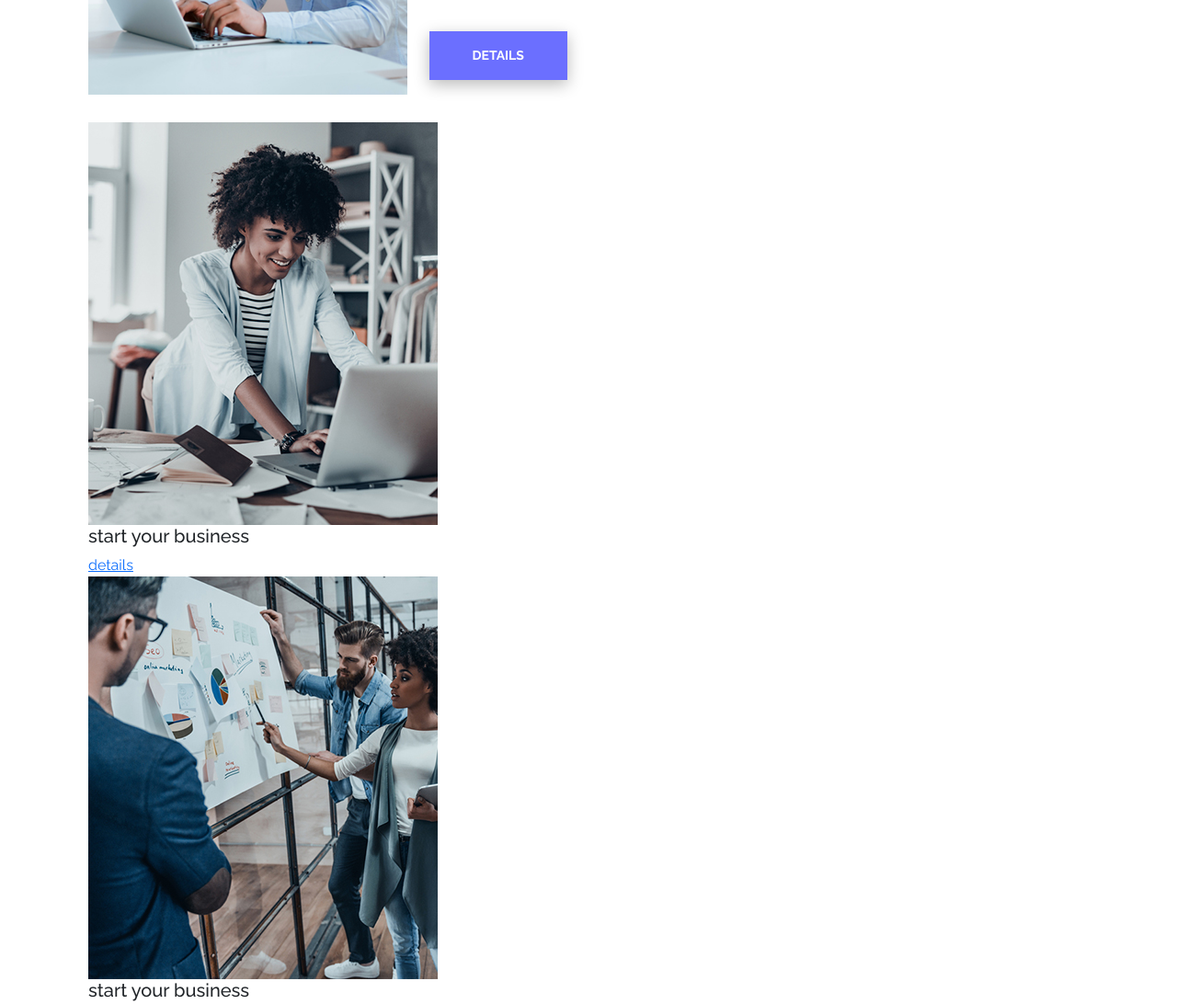
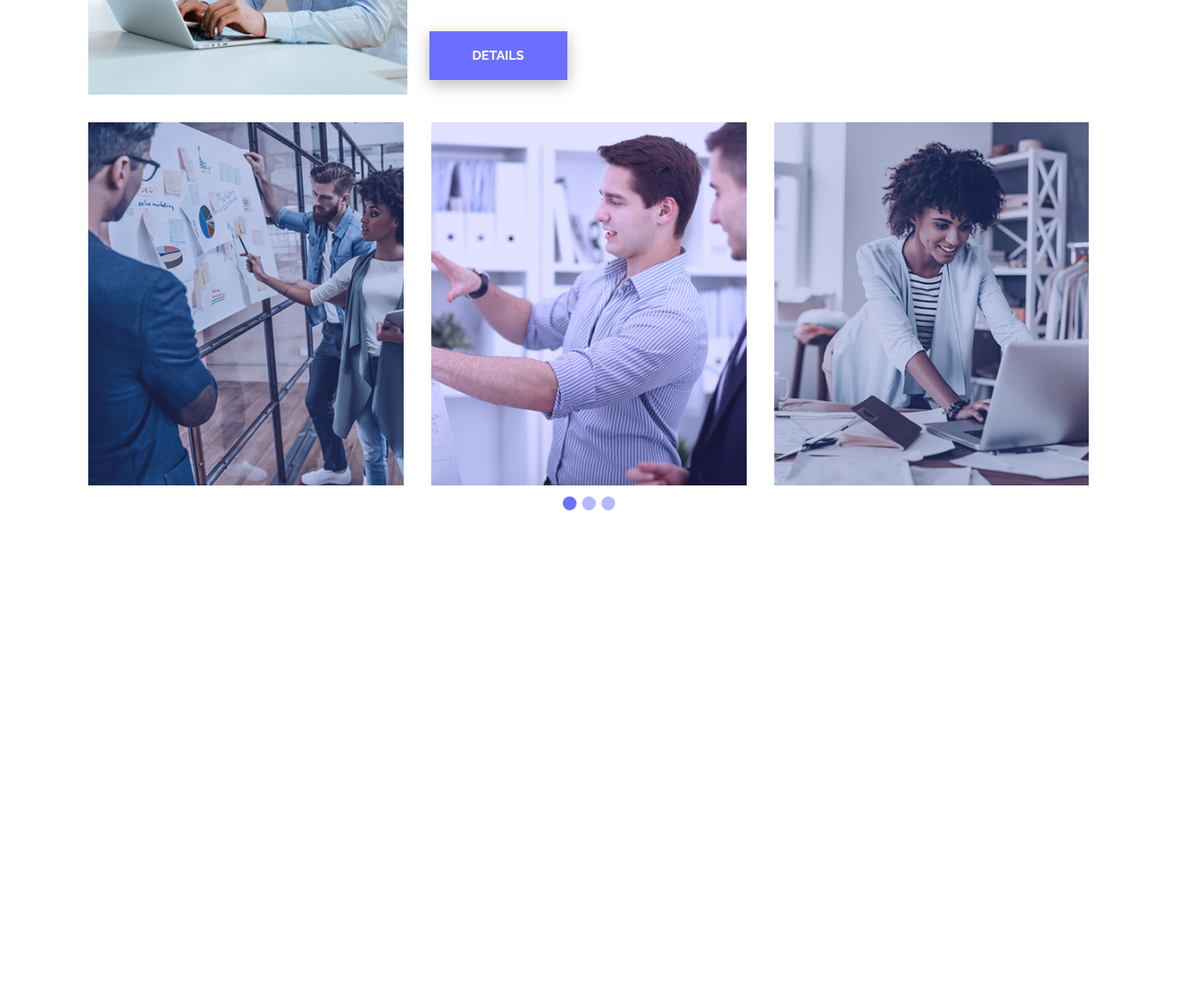
Before and after one commit to subarnasabirah/htmlproject, a plain HTML site: page index.html in a window 1280 px wide. Shown: the part 2620-3712 px from the top of the page at 92% size. After the commit the page ends 3272 px from the top, so only its background shows below. Drawn offline with Linux system fonts and the light colour scheme.

Commit message:
carousel completed

```diff
--- a/css/style.css
+++ b/css/style.css
@@ -354,12 +354,14 @@ p{
     transition: .5s;
     background-color: #fff;
 }
-.single-services:hover{
-    background:#EEEEFE;
-    transition: .5s;
-
+.single-services:hover {
+    background-color: #EEEEFE;
+    -webkit-transform: translateY(-10px);
+    -ms-transform: translateY(-10px);
+    transform: translateY(-10px);
+    -webkit-box-shadow: 0px 15px 15px 0px #edeaea;
+    box-shadow: 0px 15px 15px 0px #edeaea;
 }
-
 .single-services img {
     margin-bottom: 30px;
 }
@@ -419,3 +421,100 @@ p{
     padding-top: 40px;
     margin-bottom: 30px;
 }
+
+.single-project {
+    position: relative;
+    overflow: hidden;
+}
+
+.single-project img {
+    transition: 1s;
+    max-width: 100%;
+    height: auto;
+    vertical-align: middle;
+    border-style: none;
+}
+
+.single-project:hover img {
+    -webkit-transform: scale(1.1);
+    -ms-transform: scale(1.1);
+    transform: scale(1.1)
+}
+.portfolio-text {
+    position: absolute;
+    left: 0;
+    top: 0;
+    background-color: rgba(107, 111, 255, 0.2);
+    height: 100%;
+    width: 100%;
+    text-align: center;
+    padding-top: 44%;
+    -webkit-transition: .5s;
+    -o-transition: .5s;
+    transition: .5s;
+
+}
+
+.single-project:hover .portfolio-text {
+    background-color: rgba(107, 111, 255, 0.5);
+
+}
+
+.portfolio-text h5 {
+    color: #fff;
+    margin: 0;
+    font-size: 25px;
+    margin-left: -780px;
+    -webkit-transition: .7s;
+    -o-transition: .7s;
+    transition: .7s;
+    text-transform: capitalize;
+    font-weight: 700;
+}
+
+
+.portfolio-text a {
+    background-color: #fff;
+    text-decoration: none;
+    color: #6B6FFF;
+    text-transform: capitalize;
+    display: inline-block;
+    padding: 10px 30px;
+    -webkit-transition: .7s;
+    -o-transition: .7s;
+    transition: .7s;
+    font-size: 15px;
+    font-weight: 700;
+    text-align: center;
+    margin-top: 20px;
+    margin-left: -785px;
+}
+
+
+.portfolio-text a:hover {
+    background-color: #6B6FFF;
+    color: #fff;
+}
+
+.single-project:hover .portfolio-text a {
+    margin-left: 0
+}
+
+.single-project:hover .portfolio-text h5 {
+    margin-left: 0
+}
+.owl-theme .owl-dots .owl-dot span {
+    background-color: rgba(107, 111, 255,0.5)!important;
+    display: inline-block!important;
+    height: 15px!important;
+    margin: 0 3px!important;
+    width: 15px!important;
+    border-radius: 100%!important;
+}
+.owl-theme .owl-dot.active span {
+    background-color: #6B6FFF !important;
+    height: 15px;
+    width: 15px;
+    border-radius: 100%;
+
+}
--- a/index.html
+++ b/index.html
@@ -6,6 +6,9 @@
     <meta name="viewport" content="width=device-width, initial-scale=1.0">
     <!-- Bootstrap CSS -->
     <link rel="stylesheet" href="css/bootstrap.css">
+     <!-- Owl Carousel CSS -->
+    <link rel="stylesheet" href="css/owl.carousel.min.css">
+    <link rel="stylesheet" href="css/owl.theme.default.min.css">
     <!-- Style CSS -->
     <link rel="stylesheet" href="css/style.css">
     <!-- Responsive CSS -->
@@ -237,10 +240,10 @@
       </div>
       <!-- single-projects area carousel -->
       <div class="row">
-        <div class="dot-list owl-carousel">
+        <div class="dot-list owl-carousel owl-theme">
           <!-- single-projects -->
           <div class="col-xl-12 col-md-12 cik-sm-12 col-xs-12">
-            <div class="single-projects">
+            <div class="single-project">
               <img src="images/projects/1.jpg" alt="first image">
               <div class="portfolio-text">
                 <h5>start your business</h5>
@@ -250,7 +253,7 @@
           </div>
           <!-- single-projects -->
           <div class="col-xl-12 col-md-12 cik-sm-12 col-xs-12">
-            <div class="single-projects">
+            <div class="single-project">
               <img src="images/projects/2.jpg" alt="first image">
               <div class="portfolio-text">
                 <h5>start your business</h5>
@@ -260,7 +263,7 @@
           </div>
           <!-- single-projects -->
           <div class="col-xl-12 col-md-12 cik-sm-12 col-xs-12">
-            <div class="single-projects">
+            <div class="single-project">
               <img src="images/projects/3.jpg" alt="first image">
               <div class="portfolio-text">
                 <h5>start your business</h5>
@@ -270,7 +273,7 @@
           </div>
           <!-- single-projects -->
           <div class="col-xl-12 col-md-12 cik-sm-12 col-xs-12">
-            <div class="single-projects">
+            <div class="single-project">
               <img src="images/projects/1.jpg" alt="first image">
               <div class="portfolio-text">
                 <h5>start your business</h5>
@@ -280,7 +283,7 @@
           </div>
           <!-- single-projects -->
           <div class="col-xl-12 col-md-12 cik-sm-12 col-xs-12">
-            <div class="single-projects">
+            <div class="single-project">
               <img src="images/projects/2.jpg" alt="first image">
               <div class="portfolio-text">
                 <h5>start your business</h5>
@@ -290,7 +293,7 @@
           </div>
           <!-- single-projects -->
           <div class="col-xl-12 col-md-12 cik-sm-12 col-xs-12">
-            <div class="single-projects">
+            <div class="single-project">
               <img src="images/projects/3.jpg" alt="first image">
               <div class="portfolio-text">
                 <h5>start your business</h5>
@@ -300,7 +303,7 @@
           </div>
           <!-- single-projects -->
           <div class="col-xl-12 col-md-12 cik-sm-12 col-xs-12">
-            <div class="single-projects">
+            <div class="single-project">
               <img src="images/projects/1.jpg" alt="first image">
               <div class="portfolio-text">
                 <h5>start your business</h5>
@@ -310,7 +313,7 @@
           </div>
           <!-- single-projects -->
           <div class="col-xl-12 col-md-12 cik-sm-12 col-xs-12">
-            <div class="single-projects">
+            <div class="single-project">
               <img src="images/projects/2.jpg" alt="first image">
               <div class="portfolio-text">
                 <h5>start your business</h5>
@@ -330,6 +333,7 @@
     <script src="js/bootstrap.js"></script>
     <script src="js/jquery-3.3.1.slim.min.js"></script>
     <script src="js/popper.min.js"> </script>
+    <script src="js/owl.carousel.min.js"></script>
     <script src="js/custom.js"> </script>
 </body>
 </html>
--- a/js/custom.js
+++ b/js/custom.js
@@ -12,3 +12,26 @@
     loader.style.display = 'none';
 
 }
+
+$('.dot-list').owlCarousel({
+    loop:true,
+    margin: 30,
+    nav:false,
+    autoplayHoverPause:true,
+    dots: true,
+    autoplay: 1000,
+    responsive:{
+        0:{
+            items:1
+        },
+        600:{
+            items:2
+        },
+        700:{
+            items:2
+        },
+        1000:{
+            items:3
+        }
+    }
+})
```
